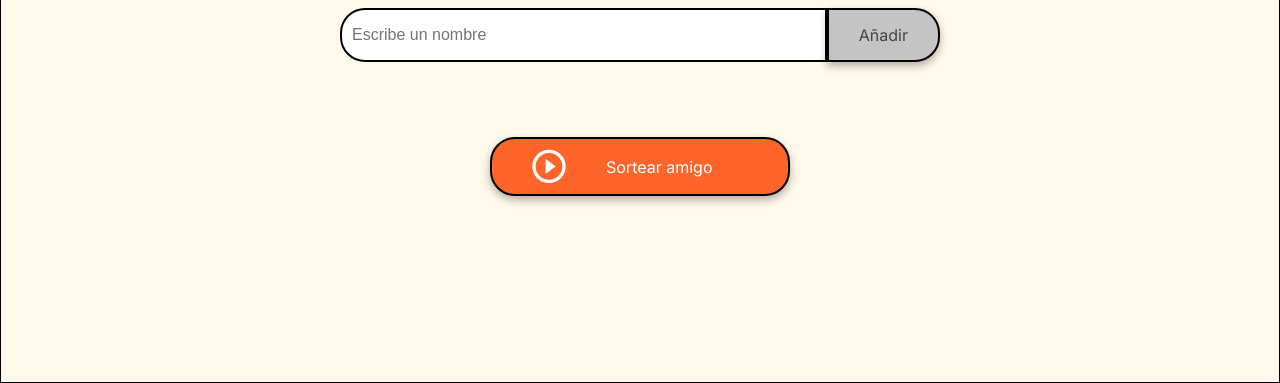
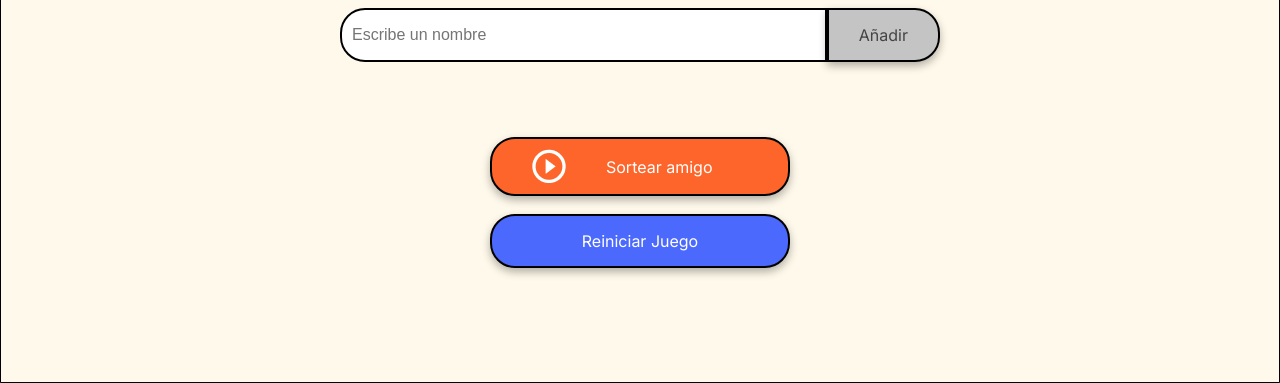
Before and after one commit to Arcturus26/amigo-secreto, a plain HTML site: page index.html in a window 1280 px wide. Shown: the part 417-800 px from the top of the page. Drawn offline with Linux system fonts and the light colour scheme.

Commit message:
Agrega botón reiniciar

```diff
--- a/app.js
+++ b/app.js
@@ -46,3 +46,9 @@ document.getElementById('amigo').addEventListener('keydown', function(event) {
         agregarAmigo();
     }
 });
+
+function reiniciarJuego() {
+    amigos = []; // Vacía el array de amigos
+    ulListaAmigos.innerHTML = ""; // Limpia la lista de amigos en la interfaz
+    ulResultado.innerHTML = ""; // Limpia el resultado del sorteo
+}
--- a/index.html
+++ b/index.html
@@ -32,6 +32,7 @@
                     <img src="assets/play_circle_outline.png" alt="Ícono para sortear">
                     Sortear amigo
                 </button>
+                <button class="button-reset" onclick="reiniciarJuego()">Reiniciar Juego</button>
             </div>
         </section>
     </main>
--- a/style.css
+++ b/style.css
@@ -1,5 +1,6 @@
 :root {
     --color-primary: #4B69FD;
+    --color-primary-hover: #2e51fe;
     --color-secondary: #FFF9EB;
     --color-tertiary: #C4C4C4;
     --color-button: #fe652b;
@@ -151,6 +152,7 @@ ul {
     color: var(--color-white);
     background-color: var(--color-button);
     font-size: 16px;
+    margin-bottom: 18px;
 }
 
 .button-draw img {
@@ -160,3 +162,18 @@ ul {
 .button-draw:hover {
     background-color: var(--color-button-hover);
 }
+
+/* Botón de reiniciar juego*/
+.button-reset {
+    display: flex;
+    align-items: center;
+    justify-content: center;
+    width: 100%;
+    color: var(--color-white);
+    background-color: var(--color-primary);
+    font-size: 16px;
+}
+
+.button-reset:hover {
+    background-color: var(--color-primary-hover);
+}
```
